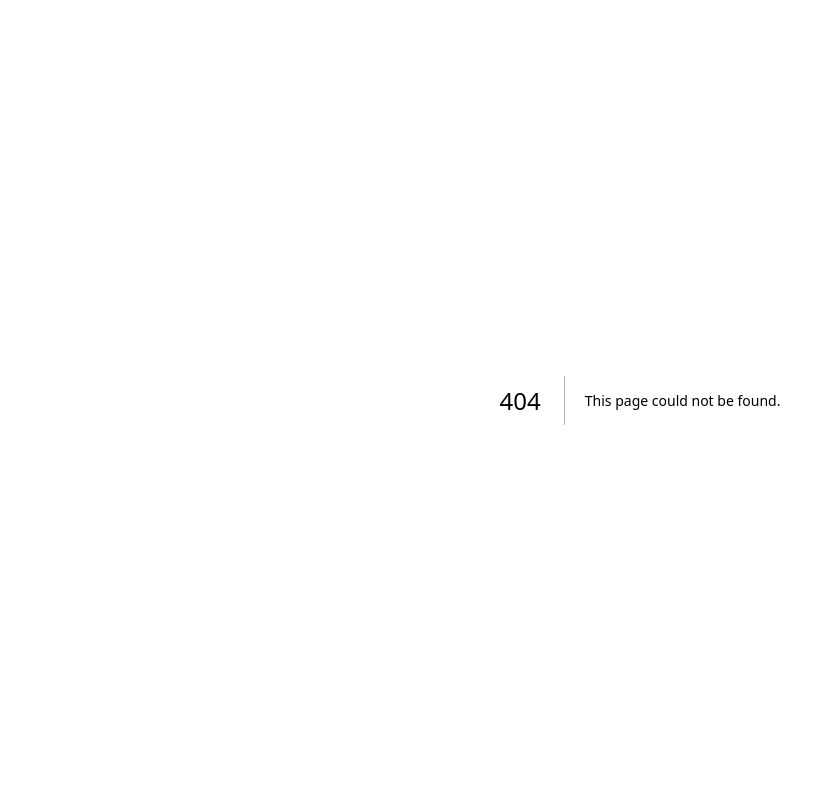
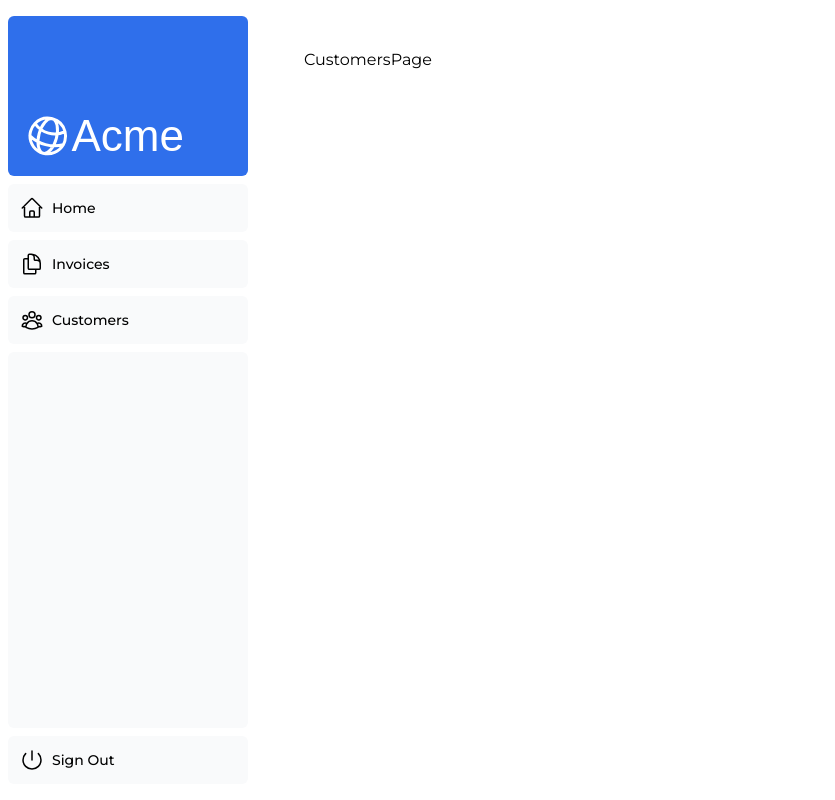
Before and after one commit to jesus-molano/nextjs-dashboard, a Next.js app: page /dashboard/customers in a window 1280 px wide. Before the commit this address had no page. Shown: the whole page, without its empty margins (0-835 px from the left). Built offline with nearby package versions, Linux system fonts and the light colour scheme; a web font is replaced by a local one.

Commit message:
Created dashboard and sub-routes

```diff
--- /dev/null
+++ b/app/dashboard/customers/page.tsx
@@ -0,0 +1,9 @@
+import React from 'react'
+
+const CustomersPage = () => {
+  return (
+    <div>CustomersPage</div>
+  )
+}
+
+export default CustomersPage
--- /dev/null
+++ b/app/dashboard/invoices/page.tsx
@@ -0,0 +1,9 @@
+import React from 'react'
+
+const InvoicesPage = () => {
+  return (
+    <div>InvoicesPage</div>
+  )
+}
+
+export default InvoicesPage
--- /dev/null
+++ b/app/dashboard/layout.tsx
@@ -0,0 +1,19 @@
+import React from 'react';
+import SideNav from '../ui/dashboard/sidenav';
+
+interface DashboardLayoutProps {
+  children: React.ReactNode;
+}
+
+const DashboardLayout = ({ children }: DashboardLayoutProps) => {
+  return (
+     <div className="flex h-screen flex-col md:flex-row md:overflow-hidden">
+      <div className="w-full flex-none md:w-64">
+        <SideNav />
+      </div>
+      <div className="flex-grow p-6 md:overflow-y-auto md:p-12">{children}</div>
+    </div>
+  )
+};
+
+export default DashboardLayout;
--- /dev/null
+++ b/app/dashboard/page.tsx
@@ -0,0 +1,9 @@
+import React from 'react'
+
+const DashboardPage = () => {
+  return (
+    <div>DashboardPage</div>
+  )
+}
+
+export default DashboardPage
```
